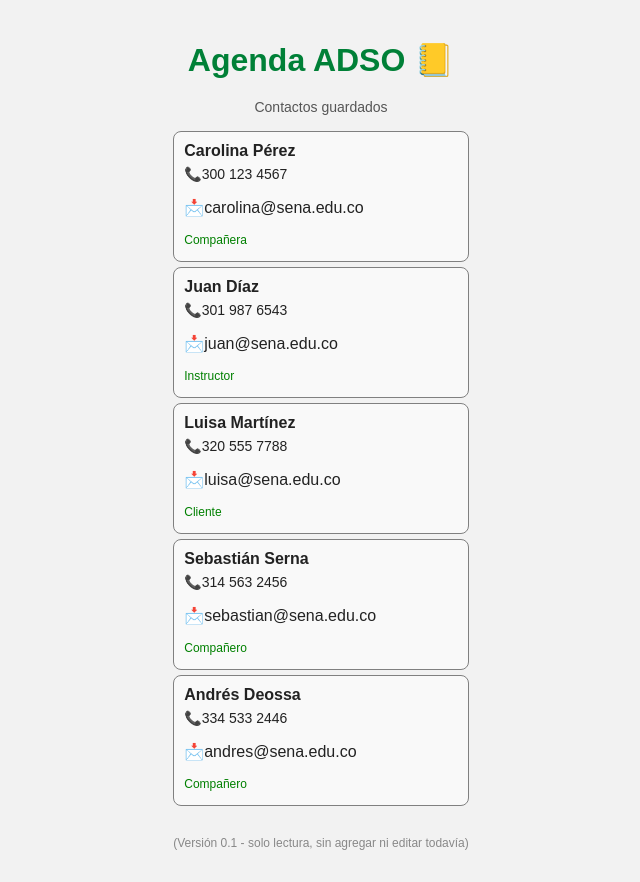
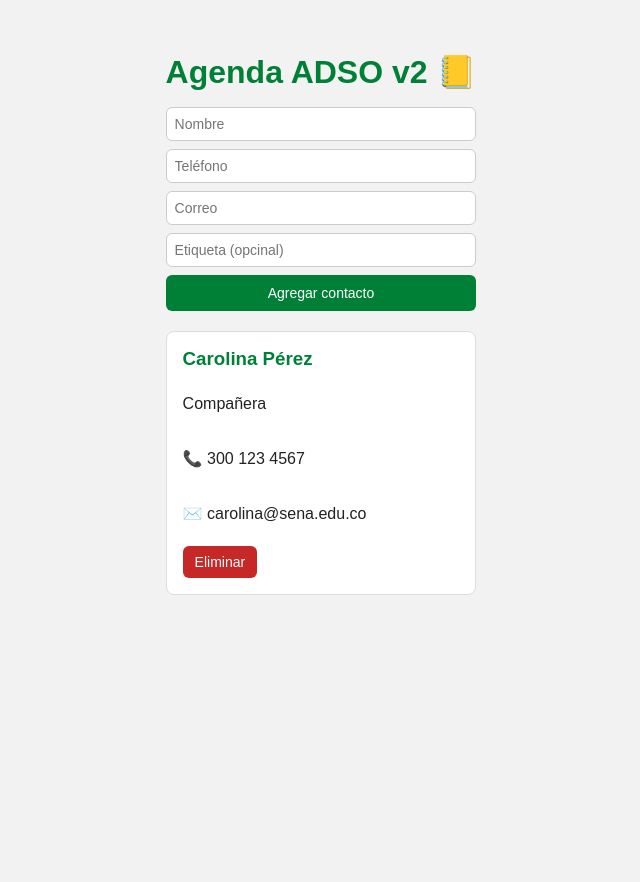
Before and after one commit to enderjimenez/Agenda-ADSO, a React (Vite) app: page / in a window 1280 px wide. Shown: the whole page, without its empty margins (319-959 px from the left). After the commit the page ends 800 px from the top, so only its background shows below. Built offline with nearby package versions, Linux system fonts and the light colour scheme.

Commit message:
Se realizo el formulario con actualizacion automatica y boton de Delete funcinal

```diff
--- a/src/App.css
+++ b/src/App.css
@@ -1,59 +1,20 @@
-/* Contenedor principal de toda la aplicación */
-.app-container {
-  max-width: 400px; /* ancho tipo app móvil */
-  margin: 20px auto; /* centra la app en la pantalla */
-  font-family: sans-serif;
-}
+.app-container { max-width: 520px; margin: 2rem auto; font-family: Arial, sans-serif; }
+.app-title { color:#008037; text-align:center; margin-bottom:1rem; }
 
-/* Título grande "Agenda ADSO 📒" */
-.app-title {
-  text-align: center;
-  color: #008037; /* verde SENA */
-  margin-bottom: 20px;
-}
+.form-contacto { display:flex; flex-direction:column; gap:8px; margin-bottom:20px; }
+.form-contacto input { padding:8px; border-radius:6px; border:1px solid #ccc; font-size:14px; }
+.form-contacto button { background:#008037; color:#fff; border:0; padding:10px; border-radius:6px; cursor:pointer; }
+.form-contacto button:hover { background:#006b2f; }
 
-/* Texto pequeño bajo el título ("Contactos guardados") */
-.app-subtitle {
-  text-align: center;
-  font-size: 14px;
-  color: #555;
-  margin-top: 0;
-  margin-bottom: 16px;
-}
+.tarjeta-contacto { border:1px solid #ddd; border-radius:8px; padding:1rem; background:#fff; margin-bottom:.5rem; }
+.tarjeta-contacto h3 { color:#008037; margin:0 0 .3rem; }
+.btn-eliminar { margin-top:.15rem; background:#c62828; color:#fff; border:0; padding:.5rem .75rem; border-radius:6px; cursor:pointer; }
+.btn-eliminar:hover { background:#8e0000; }
 
-/* Tarjeta de cada contacto */
-.card-contacto {
-  border: 1px solid gray;
-  background-color: #f9f9f9;
-  padding: 10px;
-  margin: 5px 0;
-  border-radius: 8px;
-}
+/* Espaciados dentro de la tarjeta */
+.tarjeta-contacto { display: flex; flex-direction: column; gap: 4px; }
 
-/* Nombre del contacto dentro de la tarjeta */
-.card-nombre {
-  margin: 0 0 6px 0;
-  font-size: 16px;
-  font-weight: bold;
-}
+/* Estilo opcional para las líneas de datos */
+.tarjeta-contacto .dato { margin: 0; color: #333; }
 
-/* Líneas de información (teléfono, correo) */
-.card-linea {
-  margin: 4px 0;
-  font-size: 14px;
-}
-
-/* Etiqueta del contacto (por ejemplo "Instructor", "Cliente", "Compañera") */
-.card-etiqueta {
-  margin: 4px 0;
-  font-size: 12px;
-  color: green;
-}
-
-/* Nota final al pie ("Versión 0.1...") */
-.app-nota {
-  font-size: 12px;
-  text-align: center;
-  margin-top: 30px;
-  color: #888;
-}
+/* La etiqueta (rol) en su propia línea */
--- a/src/App.jsx
+++ b/src/App.jsx
@@ -1,70 +1,52 @@
+import { useState } from "react";
 import "./App.css";
 import ContactoCard from "./components/ContactoCard";
+import FormularioContacto from "./components/FormularioContacto";
 
 export default function App() {
   // Esta es nuestra "base de datos" inicial quemada en el código
-  const contactos = [
+  const [contactos, setContactos] = useState([
     {
       id: 1,
       nombre: "Carolina Pérez",
       telefono: "300 123 4567",
       correo: "carolina@sena.edu.co",
       etiqueta: "Compañera",
-    },
-    {
-      id: 2,
-      nombre: "Juan Díaz",
-      telefono: "301 987 6543",
-      correo: "juan@sena.edu.co",
-      etiqueta: "Instructor",
-    },
-    {
-      id: 3,
-      nombre: "Luisa Martínez",
-      telefono: "320 555 7788",
-      correo: "luisa@sena.edu.co",
-      etiqueta: "Cliente",
-    },
-
-    {
-        id: 4,
-        nombre: "Sebastián Serna",
-        telefono: "314 563 2456",
-        correo: "sebastian@sena.edu.co",
-        etiqueta: "Compañero",
 
     },
 
-    {
-        id: 5,
-        nombre: "Andrés Deossa",
-        telefono: "334 533 2446",
-        correo: "andres@sena.edu.co",
-        etiqueta: "Compañero",
+  ]);
 
-    },
-  ];
+  //Agregar
+  const agregarContacto = (nuevo) => {
+    setContactos((prev) => [...prev,{id: Date.now(),...nuevo}]);
+  };
+
+  // Eliminar
+   const eliminarContacto = (id) => {
+     setContactos((prev) => prev.filter((c) => c.id !== id));};
+
 
   return (
     <main className="app-container">
-      <h1 className="app-title">Agenda ADSO 📒</h1>
+      <h1 className="app-title">Agenda ADSO v2 📒</h1>
 
-      <p className="app-subtitle">Contactos guardados</p>
+      <FormularioContacto onAgregar={agregarContacto} />
 
-      {/* Recorremos el arreglo contactos y pintamos una tarjeta por cada uno */}
+    <section className="lista-contactos">
       {contactos.map((c) => (
         <ContactoCard
           key={c.id} // key única para React
+          id={c.id}
           nombre={c.nombre} // prop nombre
           telefono={c.telefono} // prop telefono
           correo={c.correo} // prop correo
           etiqueta={c.etiqueta} // prop etiqueta (Cliente, Instructor, etc.)
+          onDelete={eliminarContacto}
         />
       ))}
 
-      <p className="app-nota">
-        (Versión 0.1 - solo lectura, sin agregar ni editar todavía)
-      </p>
+      </section>
     </main>
   );
 }
--- a/src/components/ContactoCard.jsx
+++ b/src/components/ContactoCard.jsx
@@ -1,18 +1,24 @@
-export default function ContactoCard({ nombre, telefono, correo, etiqueta }) {
+export default function ContactoCard({
+  id,
+  nombre,
+  telefono,
+  correo,
+  etiqueta,
+  onDelete,
+}) {
   return (
-    <div className="card-contacto">
-      {/* Nombre del contacto en negrita */}
-      <h3 className="card-nombre">{nombre}</h3>
+    <article className="tarjeta-contacto">
+      <h3>{nombre}</h3>
 
-      {/* Teléfono*/}
-      <p className="card-linea">📞{telefono}</p>
+      {etiqueta && <p className="tag">{etiqueta}</p>}
 
-      {/* correo*/}
+      <p>📞 {telefono}</p>
 
-      <p className="card-correo">📩{correo}</p>
+      {correo && <p>✉️ {correo}</p>}
 
-      {/* Etiqueta adicional, si existe (por ejemplo: "Instructor", "Cliente", "Compañera") */}
-      {etiqueta && <p className="card-etiqueta">{etiqueta}</p>}
-    </div>
+      <div className="acciones">
+        <button type="button" className="btn-eliminar" onClick={() => onDelete(id)}>Eliminar</button>
+      </div>
+    </article>
   );
 }
--- /dev/null
+++ b/src/components/FormularioContacto.jsx
@@ -0,0 +1,63 @@
+import { useState } from "react";
+
+export default function FormularioContacto({onAgregar}){
+    const[form, setForm] = useState({
+        nombre: "",
+        correo: "",
+        telefono: "",
+        etiqueta: "",
+    });
+
+    const onChange = (e) => {
+        const { name, value} = e.target;
+        setForm((f) => ({ ...f, [name]:value}))
+    };
+
+    const onSubmit = (e) => {
+        e.preventDefault(); // evita recargar
+        if (!form.nombre.trim () || !form.telefono.trim()){
+            alert(`Completa al menos Nombre y Teléfono`);
+            return;
+        }
+
+        onAgregar(form); // App agrega id y actualiza la lista
+        setForm({ nombre: "", correo: "", telefono: "", etiqueta: ""}) // limpiar
+    };
+
+    return (
+        <form onSubmit={onSubmit} className="form-contacto">
+
+             <input
+            name = "nombre"
+            placeholder = "Nombre"
+            value = {form.nombre}
+            onChange = {onChange}
+            />
+
+            <input
+            name = "telefono"
+            placeholder = "Teléfono"
+            value = {form.telefono}
+            onChange = {onChange}
+            />
+
+            <input
+            name = "correo"
+            placeholder = "Correo"
+            value = {form.correo}
+            onChange = {onChange}
+            />
+
+            <input
+            name = "etiqueta"
+            placeholder = "Etiqueta (opcinal)"
+            value = {form.etiqueta}
+            onChange = {onChange}
+
+            />
+
+            <button type="submit">Agregar contacto</button>
+        </form>
+    )
+
+}
```
